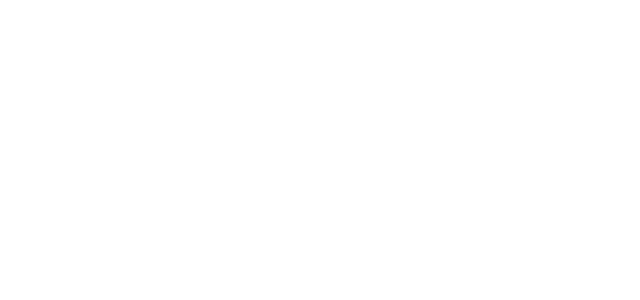
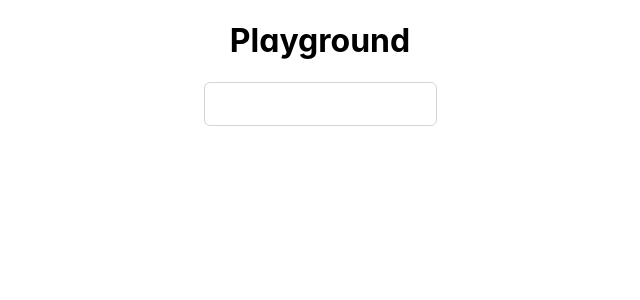
Before and after one commit to Flor1210014/front, a React (Create React App) app: page /test in a window 1280 px wide. Before the commit this address had no page. Shown: the top 300 px of the page, without its empty margins (320-960 px from the left). Built offline with nearby package versions, Linux system fonts and the light colour scheme; a web font is replaced by a local one.

Commit message:
poner estilo y tema react

```diff
--- a/package.json
+++ b/package.json
@@ -6,6 +6,7 @@
     "@testing-library/jest-dom": "^5.17.0",
     "@testing-library/react": "^13.4.0",
     "@testing-library/user-event": "^13.5.0",
+    "primeflex": "^3.3.1",
     "primereact": "^10.8.2",
     "react": "^18.3.1",
     "react-dom": "^18.3.1",
--- a/src/App.js
+++ b/src/App.js
@@ -3,6 +3,9 @@ import './App.css'
 import { useEffect, useState } from 'react'
 import Home from './pages/Home'
 import Login from './pages/Login'
+import { Test } from './pages/Test'
+import 'primereact/resources/themes/lara-light-pink/theme.css';
+import { PrimeReactProvider } from 'primereact/api';
 
 function App() {
   const [loggedIn, setLoggedIn] = useState(false)
@@ -10,6 +13,7 @@ function App() {
 
   return (
     <div className="App">
+      <PrimeReactProvider>
       <BrowserRouter>
         <Routes>
           <Route
@@ -17,8 +21,10 @@ function App() {
             element={<Home email={email} loggedIn={loggedIn} setLoggedIn={setLoggedIn} />}
           />
           <Route path="/login" element={<Login setLoggedIn={setLoggedIn} setEmail={setEmail} />} />
+          <Route path="/test" element={<Test/>} />
         </Routes>
       </BrowserRouter>
+      </PrimeReactProvider>
     </div>
   )
 }
--- a/src/pages/Home.jsx
+++ b/src/pages/Home.jsx
@@ -1,5 +1,7 @@
 import React from 'react'
 import { useNavigate } from 'react-router-dom'
+import { Button } from 'primereact/button';
+
 
 const Home = (props) => {
   const { loggedIn, email } = props
@@ -32,8 +34,8 @@ const Home = (props) => {
             <div className="text-6xl text-primary font-bold mb-3">your visitors deserve to see</div>
             <p className="mt-0 mb-4 text-700 line-height-3">Lorem ipsum dolor sit amet, consectetur adipiscing elit, sed do eiusmod tempor incididunt ut labore et dolore magna aliqua.</p>
 
-            <button label="Learn More" type="button" className="mr-3 p-button-raised" />
-            <button label="Live Demo" type="button" className="p-button-outlined" />
+            <Button label="Learn More" />
+            <Button label="Live Demo" type="button" className="p-button-outlined" />
         </section>
     </div>
     <div className="col-12 md:col-6 overflow-hidden">
--- /dev/null
+++ b/src/pages/Test.jsx
@@ -0,0 +1,18 @@
+import { ChangeEvent, FC, useState } from 'react';
+import { InputText } from 'primereact/inputtext';
+
+import 'primereact/resources/themes/bootstrap4-dark-blue/theme.css';
+
+export const Test = () => {
+  const [value, setValue] = useState('');
+  return (
+    <main>
+      <h1>Playground</h1>
+      <InputText
+        value={value}
+
+      />
+      <p>{value}</p>
+    </main>
+  );
+};
```
Also changed, not shown: 2 other files (tests, documents, lock files or other folders).
